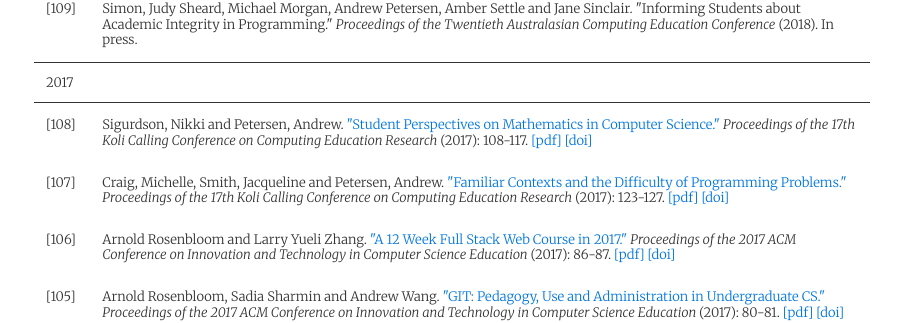
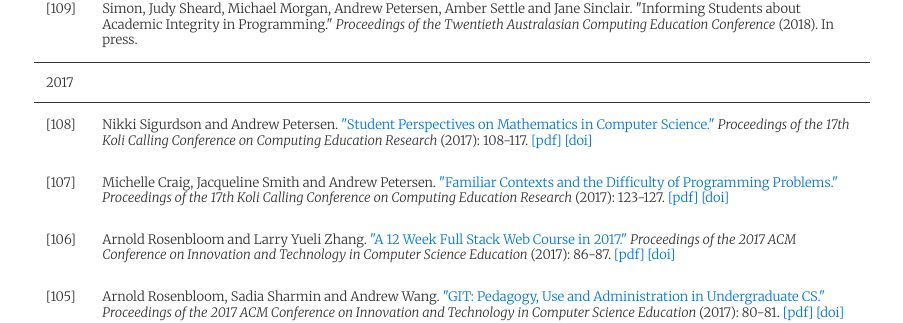
Before and after one commit to uoftcsed/uoftcsed.github.io, a Jekyll site: the page built from pubs.md, in a window 1280 px wide and 900 px high. Shown: the part 249-572 px from the top of the window, without its empty margins (188-1091 px from the left). Built offline with Jekyll 4.4.1, drawn with Linux system fonts in a browser that asks for light colours; nearby versions of some CDN libraries.

```diff
--- a/_pubs/bibs/Craig.bib
+++ b/_pubs/bibs/Craig.bib
@@ -1,5 +1,5 @@
 @inproceedings{11Craig17,
- author = {Craig, Michelle and Smith, Jacqueline and Petersen, Andrew},
+ author = {Michelle Craig and Jacqueline Smith and Andrew Petersen},
  title = {Familiar Contexts and the Difficulty of Programming Problems},
  booktitle = {Proceedings of the 17th Koli Calling Conference on Computing Education Research},
  series = {Koli Calling '17},
--- a/_pubs/bibs/Petersen.bib
+++ b/_pubs/bibs/Petersen.bib
@@ -27,7 +27,7 @@
 }
 
 @inproceedings{11Sigurdson17,
- author = {Sigurdson, Nikki and Petersen, Andrew},
+ author = {Nikki Sigurdson and Andrew Petersen},
  title = {Student Perspectives on Mathematics in Computer Science},
  booktitle = {Proceedings of the 17th Koli Calling Conference on Computing Education Research},
  series = {Koli Calling '17},
--- a/pubs.md
+++ b/pubs.md
@@ -12,10 +12,10 @@
 In press.
 <span class="Z3988" title="ctx_ver=Z39.88-2004&amp;rft_val_fmt=info%3Aofi%2Ffmt%3Akev%3Amtx%3Abook&amp;rft.atitle=Informing+Students+about+Academic+Integrity+in+Programming&amp;rft.btitle=Proceedings+of+the+Twentieth+Australasian+Computing+Education+Conference&amp;rft.genre=bookitem&amp;rft.pub=ACM&amp;rfr_id=info%3Asid%2F%3Abibs%2FCampbell.bib%3Bbibs%2FCheng.bib%3Bbibs%2FCraig.bib%3Bbibs%2FEasterbrook.bib%3Bbibs%2FEngels.bib%3Bbibs%2FEstrada.bib%3Bbibs%2FGries.bib%3Bbibs%2FHarrington.bib%3Bbibs%2FHeap.bib%3Bbibs%2FHorton.bib%3Bbibs%2FLiu.bib%3Bbibs%2FPatitsas.bib%3Bbibs%2FPetersen.bib%3Bbibs%2FPitt.bib%3Bbibs%2FReid.bib%3Bbibs%2FRosenbloom.bib%3Bbibs%2FSmith.bib%3Bbibs%2FTafliovich.bib%3Bbibs%2FZhang.bib%3Bbibs%2FZingaro.bib&amp;rft.date=2018&amp;rft.au=Simon&amp;rft.au=Judy+Sheard&amp;rft.au=Michael+Morgan&amp;rft.au=Andrew+Petersen&amp;rft.au=Amber+Settle&amp;rft.au=Jane+Sinclair"></span> <span class="bibmenu"></span></td></tr>
 <tr><td colspan="2" class="sheader">2017</td></tr>
-<tr class="bibline"><td class="bibref"><a class="bibanchor" name="108"></a>[108]</td><td class="bibitem">Sigurdson, Nikki and Petersen, Andrew.  <a href="http://doi.acm.org/10.1145/3141880.3141888">"Student Perspectives on Mathematics in Computer Science." </a><i>Proceedings of the 17th Koli Calling Conference on Computing Education Research </i>(2017): 108-117.
-<span class="Z3988" title="ctx_ver=Z39.88-2004&amp;rft_val_fmt=info%3Aofi%2Ffmt%3Akev%3Amtx%3Abook&amp;rft.atitle=Student+Perspectives+on+Mathematics+in+Computer+Science&amp;rft.btitle=Proceedings+of+the+17th+Koli+Calling+Conference+on+Computing+Education+Research&amp;rft.genre=bookitem&amp;rft.pub=ACM&amp;rft_id=http%3A%2F%2Fdoi.acm.org%2F10.1145%2F3141880.3141888&amp;rfr_id=info%3Asid%2F%3Abibs%2FCampbell.bib%3Bbibs%2FCheng.bib%3Bbibs%2FCraig.bib%3Bbibs%2FEasterbrook.bib%3Bbibs%2FEngels.bib%3Bbibs%2FEstrada.bib%3Bbibs%2FGries.bib%3Bbibs%2FHarrington.bib%3Bbibs%2FHeap.bib%3Bbibs%2FHorton.bib%3Bbibs%2FLiu.bib%3Bbibs%2FPatitsas.bib%3Bbibs%2FPetersen.bib%3Bbibs%2FPitt.bib%3Bbibs%2FReid.bib%3Bbibs%2FRosenbloom.bib%3Bbibs%2FSmith.bib%3Bbibs%2FTafliovich.bib%3Bbibs%2FZhang.bib%3Bbibs%2FZingaro.bib&amp;rft.date=2017&amp;rft.au=Sigurdson%2C+Nikki&amp;rft.au=Petersen%2C+Andrew"></span> <span class="bibmenu"><a href="http://doi.acm.org/10.1145/3141880.3141888">[pdf]</a> <a href="http://dx.doi.org/10.1145/3141880.3141888">[doi]</a></span></td></tr>
-<tr class="bibline"><td class="bibref"><a class="bibanchor" name="107"></a>[107]</td><td class="bibitem">Craig, Michelle, Smith, Jacqueline and Petersen, Andrew.  <a href="http://doi.acm.org/10.1145/3141880.3141898">"Familiar Contexts and the Difficulty of Programming Problems." </a><i>Proceedings of the 17th Koli Calling Conference on Computing Education Research </i>(2017): 123-127.
-<span class="Z3988" title="ctx_ver=Z39.88-2004&amp;rft_val_fmt=info%3Aofi%2Ffmt%3Akev%3Amtx%3Abook&amp;rft.atitle=Familiar+Contexts+and+the+Difficulty+of+Programming+Problems&amp;rft.btitle=Proceedings+of+the+17th+Koli+Calling+Conference+on+Computing+Education+Research&amp;rft.genre=bookitem&amp;rft.pub=ACM&amp;rft_id=http%3A%2F%2Fdoi.acm.org%2F10.1145%2F3141880.3141898&amp;rfr_id=info%3Asid%2F%3Abibs%2FCampbell.bib%3Bbibs%2FCheng.bib%3Bbibs%2FCraig.bib%3Bbibs%2FEasterbrook.bib%3Bbibs%2FEngels.bib%3Bbibs%2FEstrada.bib%3Bbibs%2FGries.bib%3Bbibs%2FHarrington.bib%3Bbibs%2FHeap.bib%3Bbibs%2FHorton.bib%3Bbibs%2FLiu.bib%3Bbibs%2FPatitsas.bib%3Bbibs%2FPetersen.bib%3Bbibs%2FPitt.bib%3Bbibs%2FReid.bib%3Bbibs%2FRosenbloom.bib%3Bbibs%2FSmith.bib%3Bbibs%2FTafliovich.bib%3Bbibs%2FZhang.bib%3Bbibs%2FZingaro.bib&amp;rft.date=2017&amp;rft.au=Craig%2C+Michelle&amp;rft.au=Smith%2C+Jacqueline&amp;rft.au=Petersen%2C+Andrew"></span> <span class="bibmenu"><a href="http://doi.acm.org/10.1145/3141880.3141898">[pdf]</a> <a href="http://dx.doi.org/10.1145/3141880.3141898">[doi]</a></span></td></tr>
+<tr class="bibline"><td class="bibref"><a class="bibanchor" name="108"></a>[108]</td><td class="bibitem">Nikki Sigurdson and Andrew Petersen.  <a href="http://doi.acm.org/10.1145/3141880.3141888">"Student Perspectives on Mathematics in Computer Science." </a><i>Proceedings of the 17th Koli Calling Conference on Computing Education Research </i>(2017): 108-117.
+<span class="Z3988" title="ctx_ver=Z39.88-2004&amp;rft_val_fmt=info%3Aofi%2Ffmt%3Akev%3Amtx%3Abook&amp;rft.atitle=Student+Perspectives+on+Mathematics+in+Computer+Science&amp;rft.btitle=Proceedings+of+the+17th+Koli+Calling+Conference+on+Computing+Education+Research&amp;rft.genre=bookitem&amp;rft.pub=ACM&amp;rft_id=http%3A%2F%2Fdoi.acm.org%2F10.1145%2F3141880.3141888&amp;rfr_id=info%3Asid%2F%3Abibs%2FCampbell.bib%3Bbibs%2FCheng.bib%3Bbibs%2FCraig.bib%3Bbibs%2FEasterbrook.bib%3Bbibs%2FEngels.bib%3Bbibs%2FEstrada.bib%3Bbibs%2FGries.bib%3Bbibs%2FHarrington.bib%3Bbibs%2FHeap.bib%3Bbibs%2FHorton.bib%3Bbibs%2FLiu.bib%3Bbibs%2FPatitsas.bib%3Bbibs%2FPetersen.bib%3Bbibs%2FPitt.bib%3Bbibs%2FReid.bib%3Bbibs%2FRosenbloom.bib%3Bbibs%2FSmith.bib%3Bbibs%2FTafliovich.bib%3Bbibs%2FZhang.bib%3Bbibs%2FZingaro.bib&amp;rft.date=2017&amp;rft.au=Nikki+Sigurdson&amp;rft.au=Andrew+Petersen"></span> <span class="bibmenu"><a href="http://doi.acm.org/10.1145/3141880.3141888">[pdf]</a> <a href="http://dx.doi.org/10.1145/3141880.3141888">[doi]</a></span></td></tr>
+<tr class="bibline"><td class="bibref"><a class="bibanchor" name="107"></a>[107]</td><td class="bibitem">Michelle Craig, Jacqueline Smith and Andrew Petersen.  <a href="http://doi.acm.org/10.1145/3141880.3141898">"Familiar Contexts and the Difficulty of Programming Problems." </a><i>Proceedings of the 17th Koli Calling Conference on Computing Education Research </i>(2017): 123-127.
+<span class="Z3988" title="ctx_ver=Z39.88-2004&amp;rft_val_fmt=info%3Aofi%2Ffmt%3Akev%3Amtx%3Abook&amp;rft.atitle=Familiar+Contexts+and+the+Difficulty+of+Programming+Problems&amp;rft.btitle=Proceedings+of+the+17th+Koli+Calling+Conference+on+Computing+Education+Research&amp;rft.genre=bookitem&amp;rft.pub=ACM&amp;rft_id=http%3A%2F%2Fdoi.acm.org%2F10.1145%2F3141880.3141898&amp;rfr_id=info%3Asid%2F%3Abibs%2FCampbell.bib%3Bbibs%2FCheng.bib%3Bbibs%2FCraig.bib%3Bbibs%2FEasterbrook.bib%3Bbibs%2FEngels.bib%3Bbibs%2FEstrada.bib%3Bbibs%2FGries.bib%3Bbibs%2FHarrington.bib%3Bbibs%2FHeap.bib%3Bbibs%2FHorton.bib%3Bbibs%2FLiu.bib%3Bbibs%2FPatitsas.bib%3Bbibs%2FPetersen.bib%3Bbibs%2FPitt.bib%3Bbibs%2FReid.bib%3Bbibs%2FRosenbloom.bib%3Bbibs%2FSmith.bib%3Bbibs%2FTafliovich.bib%3Bbibs%2FZhang.bib%3Bbibs%2FZingaro.bib&amp;rft.date=2017&amp;rft.au=Michelle+Craig&amp;rft.au=Jacqueline+Smith&amp;rft.au=Andrew+Petersen"></span> <span class="bibmenu"><a href="http://doi.acm.org/10.1145/3141880.3141898">[pdf]</a> <a href="http://dx.doi.org/10.1145/3141880.3141898">[doi]</a></span></td></tr>
 <tr class="bibline"><td class="bibref"><a class="bibanchor" name="106"></a>[106]</td><td class="bibitem">Arnold Rosenbloom and Larry Yueli Zhang.  <a href="http://doi.acm.org/10.1145/3059009.3072977">"A 12 Week Full Stack Web Course in 2017." </a><i>Proceedings of the 2017 ACM Conference on Innovation and Technology in Computer Science Education </i>(2017): 86-87.
 <span class="Z3988" title="ctx_ver=Z39.88-2004&amp;rft_val_fmt=info%3Aofi%2Ffmt%3Akev%3Amtx%3Abook&amp;rft.atitle=A+12+Week+Full+Stack+Web+Course+in+2017&amp;rft.btitle=Proceedings+of+the+2017+ACM+Conference+on+Innovation+and+Technology+in+Computer+Science+Education&amp;rft.genre=bookitem&amp;rft.pub=ACM&amp;rft_id=http%3A%2F%2Fdoi.acm.org%2F10.1145%2F3059009.3072977&amp;rfr_id=info%3Asid%2F%3Abibs%2FCampbell.bib%3Bbibs%2FCheng.bib%3Bbibs%2FCraig.bib%3Bbibs%2FEasterbrook.bib%3Bbibs%2FEngels.bib%3Bbibs%2FEstrada.bib%3Bbibs%2FGries.bib%3Bbibs%2FHarrington.bib%3Bbibs%2FHeap.bib%3Bbibs%2FHorton.bib%3Bbibs%2FLiu.bib%3Bbibs%2FPatitsas.bib%3Bbibs%2FPetersen.bib%3Bbibs%2FPitt.bib%3Bbibs%2FReid.bib%3Bbibs%2FRosenbloom.bib%3Bbibs%2FSmith.bib%3Bbibs%2FTafliovich.bib%3Bbibs%2FZhang.bib%3Bbibs%2FZingaro.bib&amp;rft.date=2017&amp;rft.au=Arnold+Rosenbloom&amp;rft.au=Larry+Yueli+Zhang"></span> <span class="bibmenu"><a href="http://doi.acm.org/10.1145/3059009.3072977">[pdf]</a> <a href="http://dx.doi.org/10.1145/3059009.3072977">[doi]</a></span></td></tr>
 <tr class="bibline"><td class="bibref"><a class="bibanchor" name="105"></a>[105]</td><td class="bibitem">Arnold Rosenbloom, Sadia Sharmin and Andrew Wang.  <a href="http://doi.acm.org/10.1145/3059009.3072980">"GIT: Pedagogy, Use and Administration in Undergraduate CS." </a><i>Proceedings of the 2017 ACM Conference on Innovation and Technology in Computer Science Education </i>(2017): 80-81.
```
Also changed, not shown: _people/Lin.md (deleted, +0 -5 lines).
